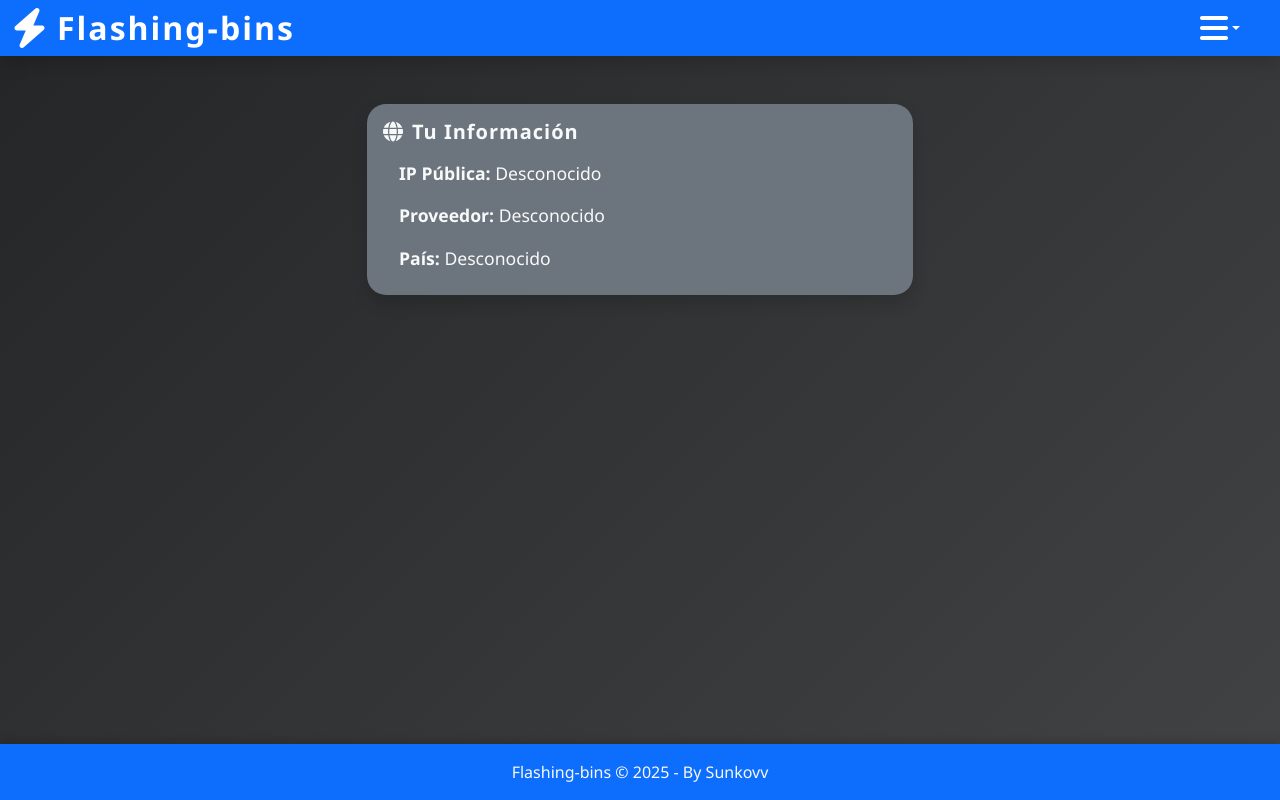
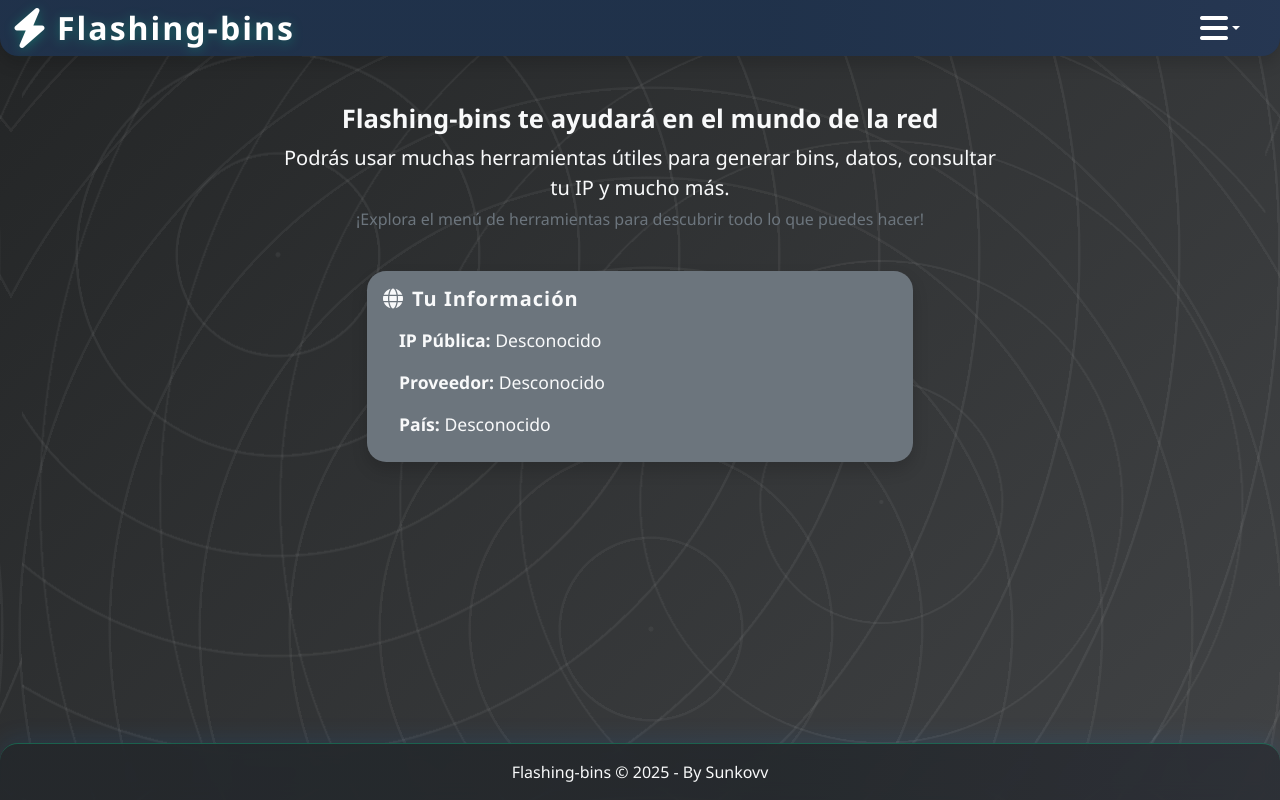
Before and after one commit to MaxYt15/NetFlash, a PHP site: page /index.html in a window 1280 px wide. Run offline with PHP 8.4, Linux system fonts and the light colour scheme.

Commit message:
NetFlash v1.5

```diff
--- a/assets/style.css
+++ b/assets/style.css
@@ -4,6 +4,8 @@ body {
   font-family: 'Segoe UI', Arial, sans-serif;
   display: flex;
   flex-direction: column;
+  position: relative;
+  z-index: 1;
 }
 
 main.container {
@@ -14,6 +16,19 @@ main.container {
   padding-top: 0.25rem !important;
   padding-bottom: 0.25rem !important;
   min-height: 48px;
+  position: relative;
+  z-index: 2;
+  background: linear-gradient(90deg, rgba(35,39,43,0.85) 60%, rgba(42,45,52,0.85) 100%);
+  backdrop-filter: blur(8px);
+  box-shadow: 0 4px 24px 0 rgba(0,123,255,0.10), 0 1.5px 0 0 #00ffae44 inset;
+  border-radius: 0 0 18px 18px;
+  transition: box-shadow 0.4s cubic-bezier(.4,2,.6,1);
+  animation: navbarShadow 2.5s ease-in-out infinite alternate;
+}
+
+@keyframes navbarShadow {
+  0% { box-shadow: 0 4px 24px 0 rgba(0,123,255,0.10), 0 1.5px 0 0 #00ffae44 inset; }
+  100% { box-shadow: 0 8px 32px 0 rgba(0,123,255,0.18), 0 2.5px 0 0 #00ffae88 inset; }
 }
 
 .navbar-brand {
@@ -21,6 +36,12 @@ main.container {
   padding-bottom: 0;
   font-size: 2rem;
   letter-spacing: 2px;
+  filter: drop-shadow(0 2px 6px #00ffae44);
+  transition: filter 0.3s;
+}
+
+.navbar .navbar-brand:hover {
+  filter: drop-shadow(0 4px 12px #00ffae88);
 }
 
 .card {
@@ -42,9 +63,14 @@ main.container {
 }
 
 footer {
-  background: #007bff;
-  box-shadow: 0 -2px 10px rgba(0,0,0,0.2);
+  background: linear-gradient(90deg, rgba(35,39,43,0.85) 60%, rgba(42,45,52,0.85) 100%);
+  backdrop-filter: blur(8px);
+  box-shadow: 0 -4px 24px 0 rgba(0,123,255,0.10);
   flex-shrink: 0;
+  position: relative;
+  z-index: 2;
+  border-radius: 18px 18px 0 0;
+  border-top: 1.5px solid #00ffae44;
 }
 
 .list-group-item {
@@ -90,3 +116,26 @@ html, body {
   max-width: 100vw;
   overflow-x: hidden;
 }
+
+/* Fondo animado con partículas sutiles */
+body::before {
+  content: '';
+  position: fixed;
+  top: 0; left: 0; right: 0; bottom: 0;
+  z-index: 0;
+  pointer-events: none;
+  background: repeating-radial-gradient(circle at 20% 30%, rgba(255,255,255,0.06) 0, rgba(255,255,255,0.06) 2px, transparent 3px, transparent 100px),
+              repeating-radial-gradient(circle at 70% 60%, rgba(200,200,200,0.08) 0, rgba(200,200,200,0.08) 1.5px, transparent 2.5px, transparent 120px),
+              repeating-radial-gradient(circle at 50% 80%, rgba(180,180,180,0.08) 0, rgba(180,180,180,0.08) 2px, transparent 3px, transparent 90px);
+  animation: moveParticles 18s linear infinite;
+}
+
+@keyframes moveParticles {
+  0% { background-position: 0 0, 0 0, 0 0; }
+  100% { background-position: 60px 40px, -40px 60px, 30px -30px; }
+}
+
+main, .navbar, footer {
+  position: relative;
+  z-index: 2;
+}
--- a/index.html
+++ b/index.html
@@ -35,6 +35,13 @@
   </nav>
   <main class="container py-5">
     <div class="row justify-content-center mb-4" data-aos="fade-up">
+      <div class="col-md-8 text-center mb-3">
+        <h2 class="fw-bold" style="font-size:1.6rem;">Flashing-bins te ayudará en el mundo de la red</h2>
+        <p class="lead mb-1">Podrás usar muchas herramientas útiles para generar bins, datos, consultar tu IP y mucho más.</p>
+        <p class="mb-0 text-secondary">¡Explora el menú de herramientas para descubrir todo lo que puedes hacer!</p>
+      </div>
+    </div>
+    <div class="row justify-content-center mb-4" data-aos="fade-up">
       <div class="col-md-6">
         <div class="card bg-secondary text-light shadow">
           <div class="card-body">
@@ -49,7 +56,7 @@
       </div>
     </div>
   </main>
-  <footer class="text-center py-3 bg-primary text-light mt-5">
+  <footer class="text-center py-3 text-light mt-5">
     <span>Flashing-bins &copy; 2025 - By Sunkovv</span>
   </footer>
   <script src="https://cdn.jsdelivr.net/npm/bootstrap@5.3.0/dist/js/bootstrap.bundle.min.js"></script>
```
